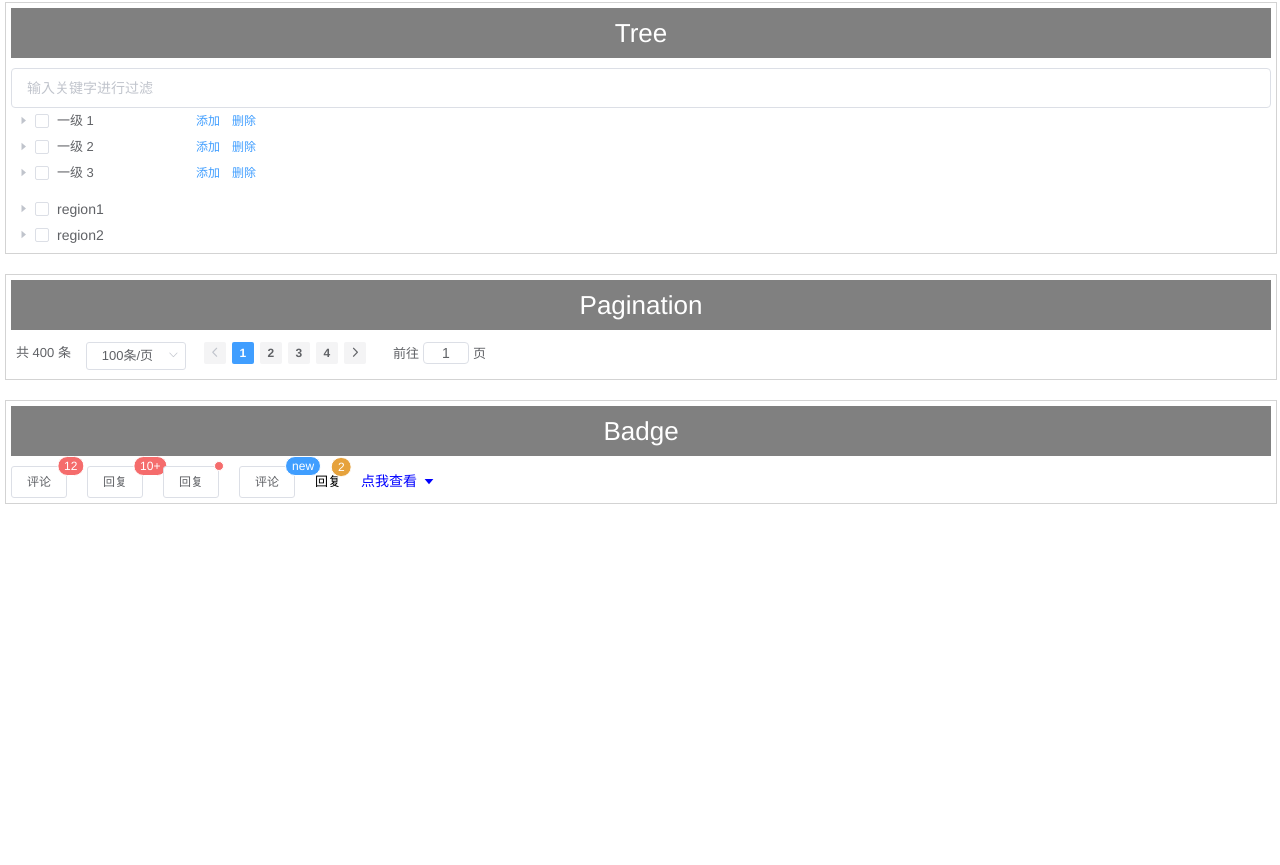
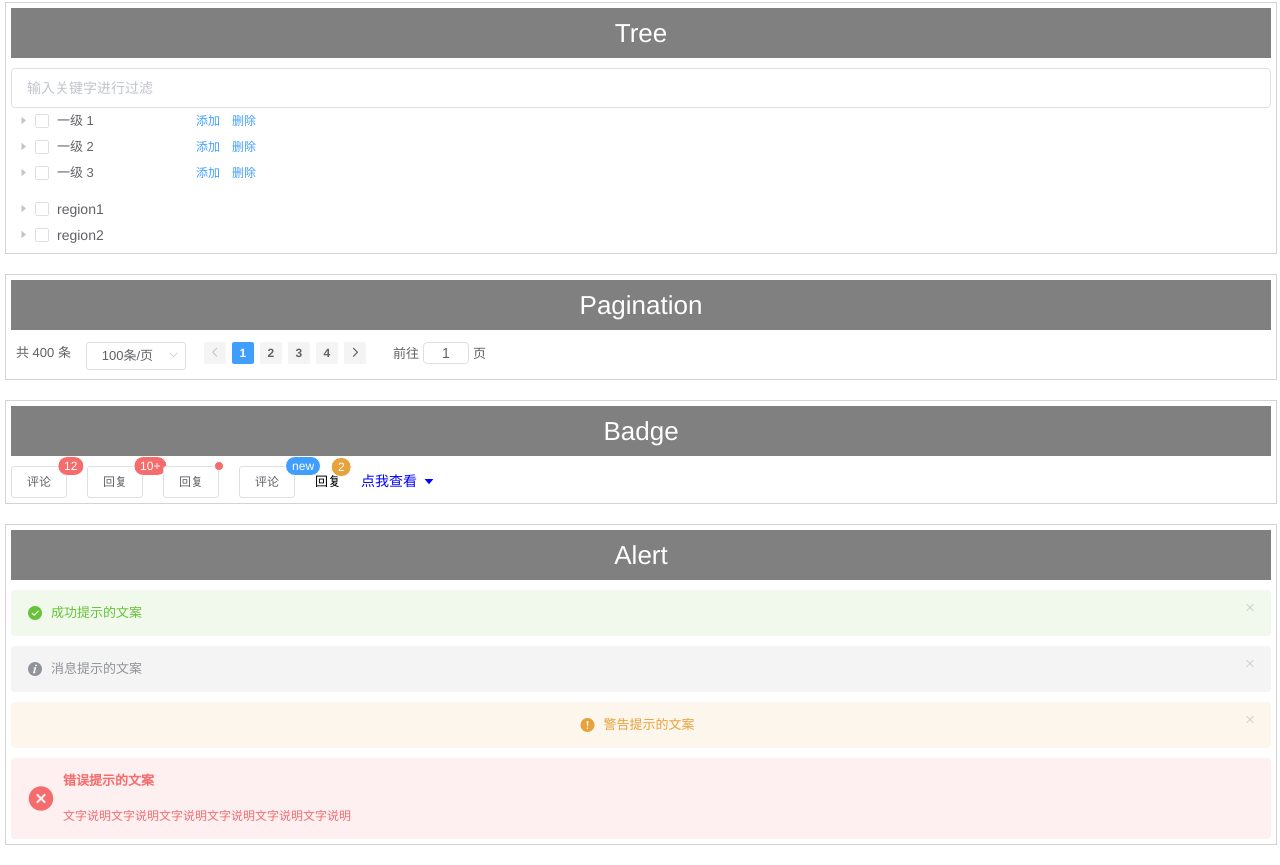
Before and after one commit to guojs-github/element-ex, a Vue app: page / in a window 1280 px wide. Shown: the part 8453-9318 px from the top of the page. Before the commit the page ends 8977 px from the top, so only its background shows below. Built offline with nearby package versions, Linux system fonts and the light colour scheme.

Commit message:
20190130 Alert

```diff
--- /dev/null
+++ b/src/components/Alert/Alert.less
@@ -0,0 +1,15 @@
+/*
+	Alert style
+*/
+
+.test-item.alert {
+	& > .row {
+		width: 100%;
+		min-height: 30px;
+		line-height: 30px;
+
+		.hint + .hint {
+			margin-top: 10px;
+		}
+	}
+}
--- /dev/null
+++ b/src/components/Alert/Alert.vue
@@ -0,0 +1,40 @@
+<template>
+    <div class='test-item alert'>
+		<div class='title'>Alert</div>
+
+		<div class='row'>
+			<el-alert class='hint' title='成功提示的文案' type='success' show-icon @close='onCloseHint'>
+			</el-alert>
+			<el-alert class='hint' title='消息提示的文案' type='info' show-icon @close='onCloseHint'>
+			</el-alert>
+			<el-alert class='hint' title='警告提示的文案' type='warning' show-icon center @close='onCloseHint'>
+			</el-alert>
+			<el-alert class='hint' title='错误提示的文案' type='error' :closable='false' show-icon description='文字说明文字说明文字说明文字说明文字说明文字说明'>
+			</el-alert>
+		</div>
+	</div>
+</template>
+
+<script>
+	export default {
+		name: 'Alert',
+
+		data () {
+			return {
+			}
+		},
+
+		methods: {
+			onCloseHint () {
+				alert('On close hint')
+			}
+			/**********************/
+		}
+	}
+</script>
+
+<!-- Add "scoped" attribute to limit CSS to this component only -->
+<style scoped src='../Test.less' lang='less'/>
+<style scoped src='./Alert.less' lang='less'/>
+<style scoped>
+</style>
--- a/src/components/Test.vue
+++ b/src/components/Test.vue
@@ -24,6 +24,7 @@
 		<Tree/>
 		<Pagination/>
 		<Badge/>
+		<Alert/>
 	</div>
 </template>
 
@@ -52,6 +53,8 @@
 	import Tree from './Tree/Tree'
 	import Pagination from './Pagination/Pagination'
 	import Badge from './Badge/Badge'
+	import Alert from './Alert/Alert'
+
 	export default {
 		name: 'Test',
 
@@ -84,7 +87,8 @@
 			Progress,
 			Tree,
 			Pagination,
-			Badge
+			Badge,
+			Alert
 		}
 	}
 </script>
```
